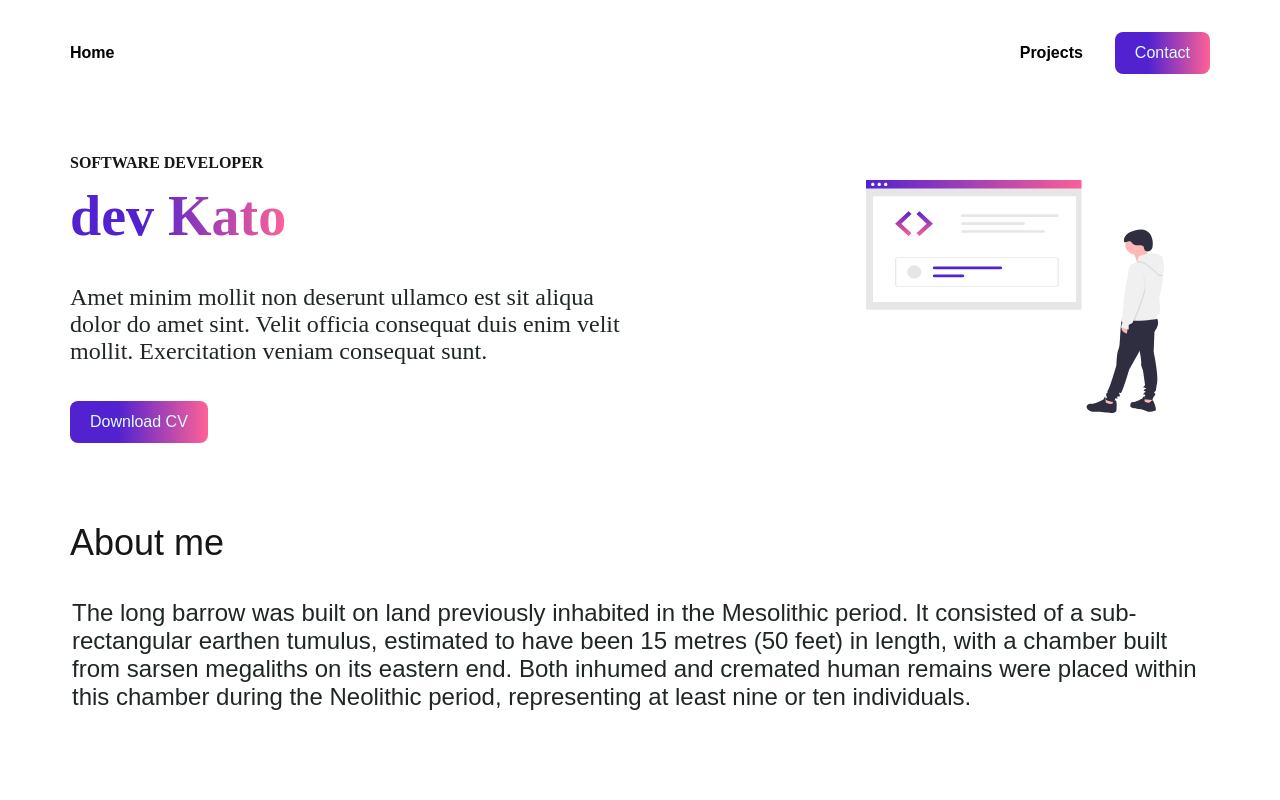
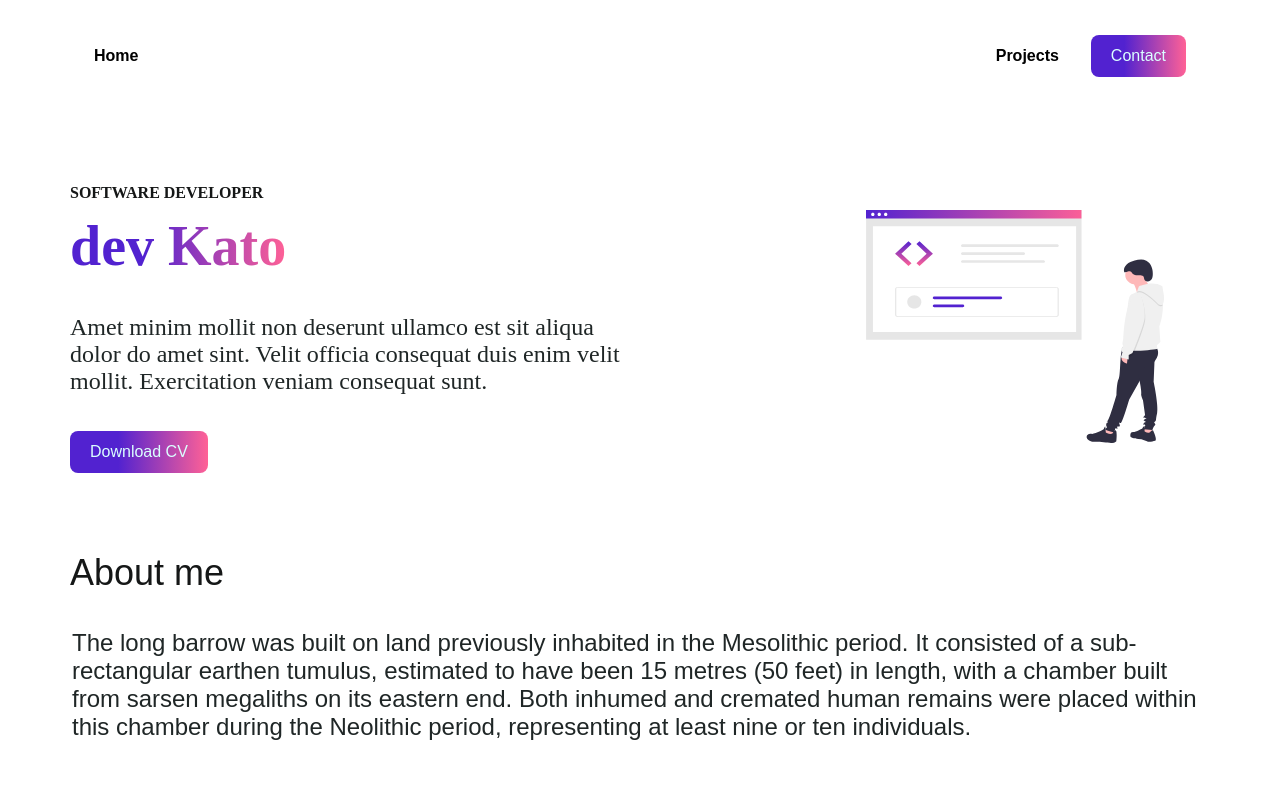
Before and after one commit to Luiz-Filipee/Portfolio, an Angular app: page / in a window 1280 px wide. Shown: the top 800 px of the page. Built offline with nearby package versions, Linux system fonts and the light colour scheme.

Commit message:
fix: add section-projects and redes-sociais section

```diff
--- a/src/app/app.module.ts
+++ b/src/app/app.module.ts
@@ -5,6 +5,12 @@ import { AppComponent } from './app.component';
 import { AppRoutingModele } from './app-routing.module';
 import { HomeModule } from './components/home/home.module';
 import { HomeComponent } from './components/home/home.component';
+import { AboutSectionComponent } from './about/about-section/about-section.component';
+import { LineAnimationComponent } from './about/line-animation/line-animation.component';
+import { ProjectsSectionComponent } from './projects-section/projects-section/projects-section.component';
+import { RedesSociaisSectionComponent } from './redes-socias-section/redes-sociais-section/redes-sociais-section.component';
+import { RedesSociaisAnimationComponent } from './redes-sociais-section/redes-sociais-animation/redes-sociais-animation.component';
+import { FotterComponent } from './footer/fotter/fotter.component';
 
 @NgModule({
   declarations: [
--- a/src/app/components/home/home.component.css
+++ b/src/app/components/home/home.component.css
@@ -1,11 +1,5 @@
 .wrapper {
-    padding: 0 42px;
+    padding: 0 62px;
     display: flex;
     flex-direction: column;
 }
-
-@media (min-width: 1080px) {
-    .wrapper{
-        padding: 0 62px;
-    }
-}
--- a/src/app/shared/header/header.component.css
+++ b/src/app/shared/header/header.component.css
@@ -2,7 +2,7 @@ header {
     display: flex;
     align-items: center;
     justify-content: space-between;
-    padding-top: 24px;
+    padding:27px 24px 27px 24px;
 }
 
 header div {
```
